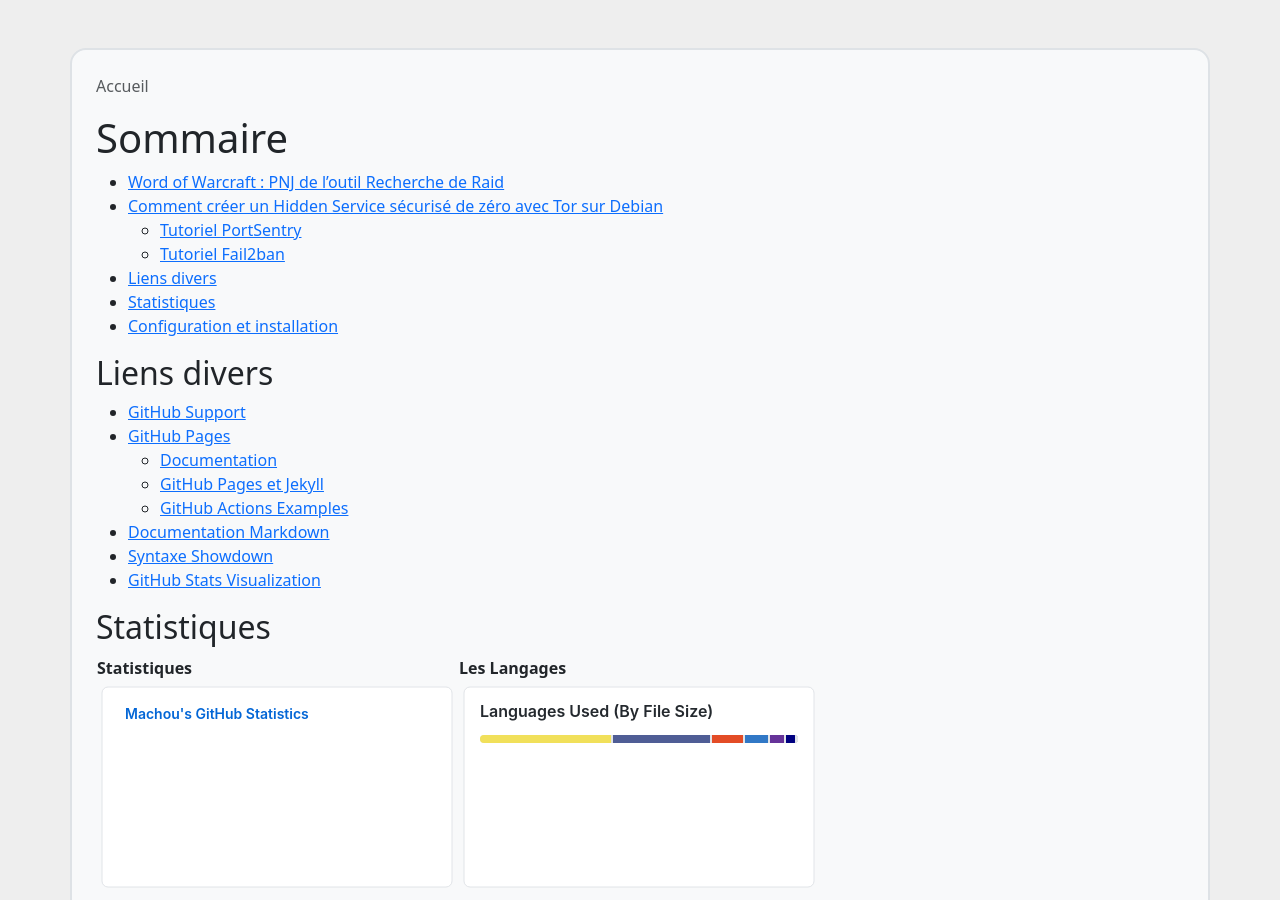
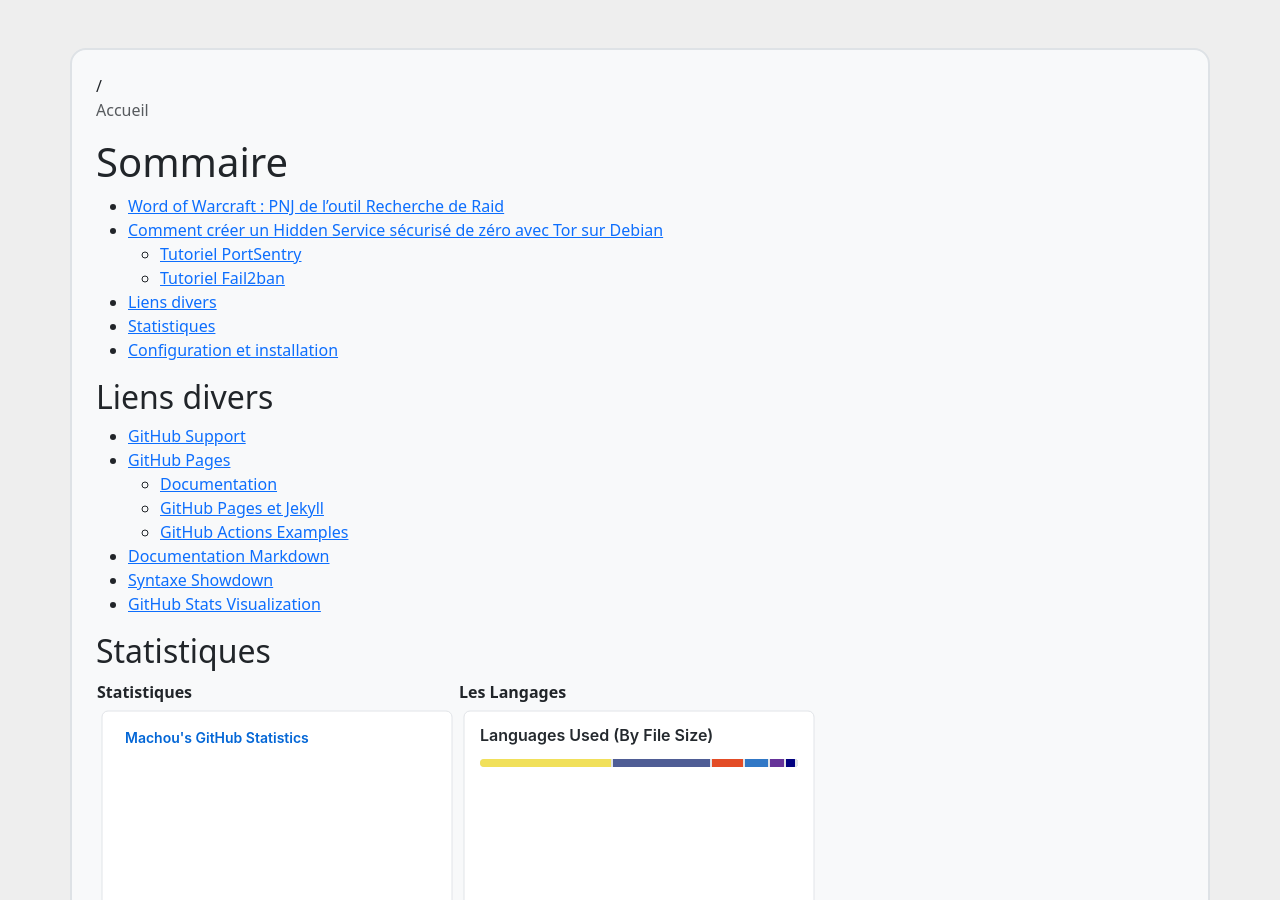
Before and after one commit to Machou/machou.github.io, a Jekyll site: the page built from pages/index.md, in a window 1280 px wide and 900 px high. Built offline with Jekyll 4.4.1, drawn with Linux system fonts in a browser that asks for light colours.

Commit message:
corrections

```diff
--- a/_layouts/defaut.html
+++ b/_layouts/defaut.html
@@ -19,6 +19,11 @@
 	{% endif %}
 	<link rel="stylesheet" href="https://unpkg.com/bootstrap@5.3.6/dist/css/bootstrap.min.css">
 
+	{% if page.url == "/ma-page.html" %}
+	<!-- Code spécifique à cette page -->
+	{% endif %}
+
+
 	<style>
 	body {
 		background-color: #eee;
@@ -29,6 +34,7 @@
 <body>
 	<main>
 		<div class="container bg-light border border-2 rounded-4 my-5 p-4">
+			{{ page.url }}
 			{{ content }}
 		</div>
 	</main>
```
